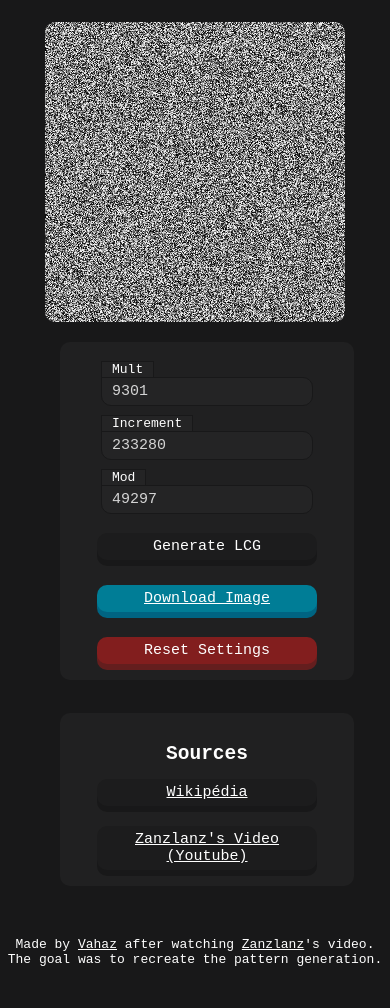
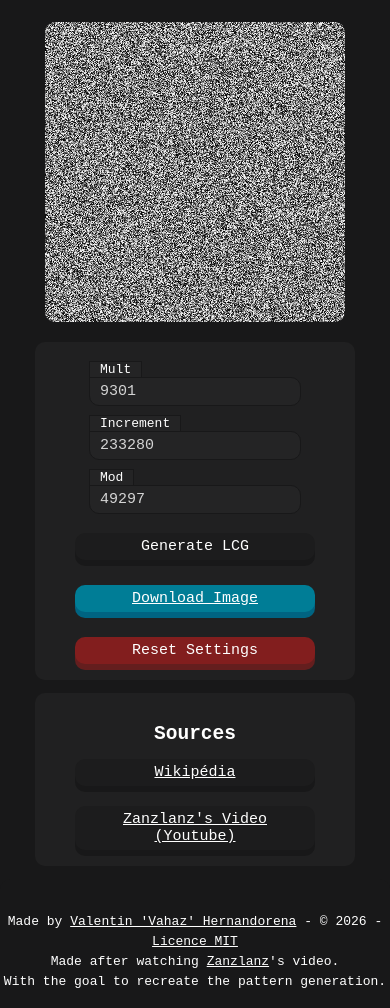
Before and after one commit to Vahaz/LCG-Pattern-Viewver, a plain HTML site: page index.html in a window 390 px wide. Shown: the part 92-1100 px from the top of the page. Drawn offline with Linux system fonts and the light colour scheme.

Commit message:
Update 2.0 - Changed footer text - Changed css properties

```diff
--- a/index.html
+++ b/index.html
@@ -6,15 +6,11 @@
         <link rel="stylesheet" type="text/css" href="style.css">
         <link rel="icon" type="image/x-icon" href="icon.webp">
         <meta name="viewport" content="width=device-width, initial-scale=1.0">
-
-        <!-- Twitter / X embed -->
         <meta name="twitter:image:src" content="icon.webp">
         <meta name="twitter:site" content="LCG Pattern Viewver">
         <meta name="twitter:card" content="/assets/PROJECTS/default.png">
-        <meta name="twitter:title" content="Display LCG pattern from user values">
+        <meta name="twitter:title" content="Display LCG pattern from user values.">
         <meta name="twitter:description"content="Made by &#34;Vahaz&#34; in one day, after watching &#34;Zanzlanz&#34;'s video.">
-
-        <!-- Others (like Discord) embed -->
         <meta property="og:image" content="icon.webp">
         <meta property="og:image:alt" content="Icon image">
         <meta property="og:image:width" content="128">
@@ -80,7 +76,7 @@
             </div>
         </main>
         <footer>
-            <p>Made by <a href="https://github.com/Vahaz" target="_blank" hreflang="en">Vahaz</a> after watching <a href="https://www.youtube.com/user/Zanzlanz" target="_blank" hreflang="en">Zanzlanz</a>'s video. <br> The goal was to recreate the pattern generation.</p>
+            <p>Made by <a href="https://github.com/Vahaz" target="_blank" hreflang="en">Valentin 'Vahaz' Hernandorena</a> - © 2026 - <a href="https://opensource.org/license/mit" hreflang="en">Licence MIT</a> <br> Made after watching <a href="https://www.youtube.com/user/Zanzlanz" target="_blank" hreflang="en">Zanzlanz</a>'s video. <br> With the goal to recreate the pattern generation.</p>
         </footer>
         <script src="lcg.js"></script>
     </body>
--- a/style.css
+++ b/style.css
@@ -1,5 +1,5 @@
 :root {
-    background-color: rgb(24, 24, 25);
+    background-color: #181819;
 }
 
 * {
@@ -15,7 +15,7 @@ body {
     align-items: center;
     padding: 0;
     margin: 0;
-    height: 100vh;
+    min-height: 100vh;
     width: 100%;
 }
 
@@ -29,12 +29,15 @@ header > h2 {
 
 header > p {
     margin: 5px;
-    color: rgb(212, 212, 212);
+    color: #d4d4d4;
 }
 
 footer {
     width: 100%;
-    padding: 25px 0px;
+    line-height: 20px;
+    margin-top: auto;
+    padding: 20px 0;
+    background-color: #181819;
 }
 
 main {
@@ -49,11 +52,13 @@ main {
 
 #content {
     margin-left: 25px;
+    max-width: 100%;
+    box-sizing: border-box;
 }
 
 #display {
     list-style: none;
-    background-color: rgb(32, 32, 33);
+    background-color: #202021;
     margin: 0;
     padding: 10px;
 }
@@ -65,7 +70,7 @@ main {
 #sources {
     list-style: none;
     padding: 10px;
-    background-color: rgb(32, 32, 33);
+    background-color: #202021;
 }
 
 #sources h2 {
@@ -81,7 +86,7 @@ main {
     background: none;
     border: transparent;
     cursor: pointer;
-    background-color: rgb(24, 24, 25);
+    background-color: #181819;
     padding: 0;
     width: 80%;
 }
@@ -90,7 +95,7 @@ main {
     display: block;
     padding: 5px 10px;
     font-size: 15px;
-    background: rgb(28, 28, 29);
+    background: #1c1c1d;
     transform: translateY(-6px);
 }
 
@@ -106,9 +111,9 @@ main {
     font-size: 15px;
     padding: 5px 10px;
     text-align: left;
-    color: rgb(212, 212, 212);
-    border: 1px solid rgb(24, 24, 25);
-    background-color: rgb(36, 36, 37);
+    color: #d4d4d4;
+    border: 1px solid #181819;
+    background-color: #242425;
     border-top-left-radius: 0 !important;
 }
 
@@ -129,24 +134,24 @@ input[type=number]::-webkit-outer-spin-button {
 .input > label {
     position: absolute;
     top: -16px;
-    background-color: rgb(36, 36, 37);
+    background-color: #242425;
     padding: 0px 10px;
     border-radius: 0 !important;
-    border: 1px solid rgb(24, 24, 25);
+    border: 1px solid #181819;
 }
 
 .a-style {
     display: block;
     width: 80%;
     margin: 0 auto;
-    background-color: rgb(24, 24, 25);
+    background-color: #181819;
 }
 
 .a-style-front {
     display: block;
     padding: 5px 10px;
     font-size: 15px;
-    background: rgb(28, 28, 29);
+    background: #1c1c1d;
     transform: translateY(-6px);
 }
 
@@ -155,19 +160,19 @@ input[type=number]::-webkit-outer-spin-button {
 }
 
 .download {
-    background-color: rgb(0, 100, 130) !important;
+    background-color: #006482 !important;
 }
 
 .download-front {
-    background-color: rgb(0, 125, 150) !important;
+    background-color: #007d96 !important;
 }
 
 .reset {
-    background-color: rgb(100, 30, 30) !important;
+    background-color: #641e1e !important;
 }
 
 .reset-front {
-    background-color: rgb(130, 30, 30) !important;
+    background-color: #821e1e !important;
 }
 
 @media screen and (max-width: 800px) and (min-width: 600px) {
@@ -198,16 +203,15 @@ input[type=number]::-webkit-outer-spin-button {
     }
 
     #canvas {
-        width: 300px;
-        height: 300px;
+        max-width: 300px;
+        max-height: 300px;
     }
 
     #content {
         display: flex;
         flex-direction: column;
         align-items: center;
-        gap: 20px;
-        width: fit-content;
+        margin: 0;
         margin-top: 20px;
     }
 
```
